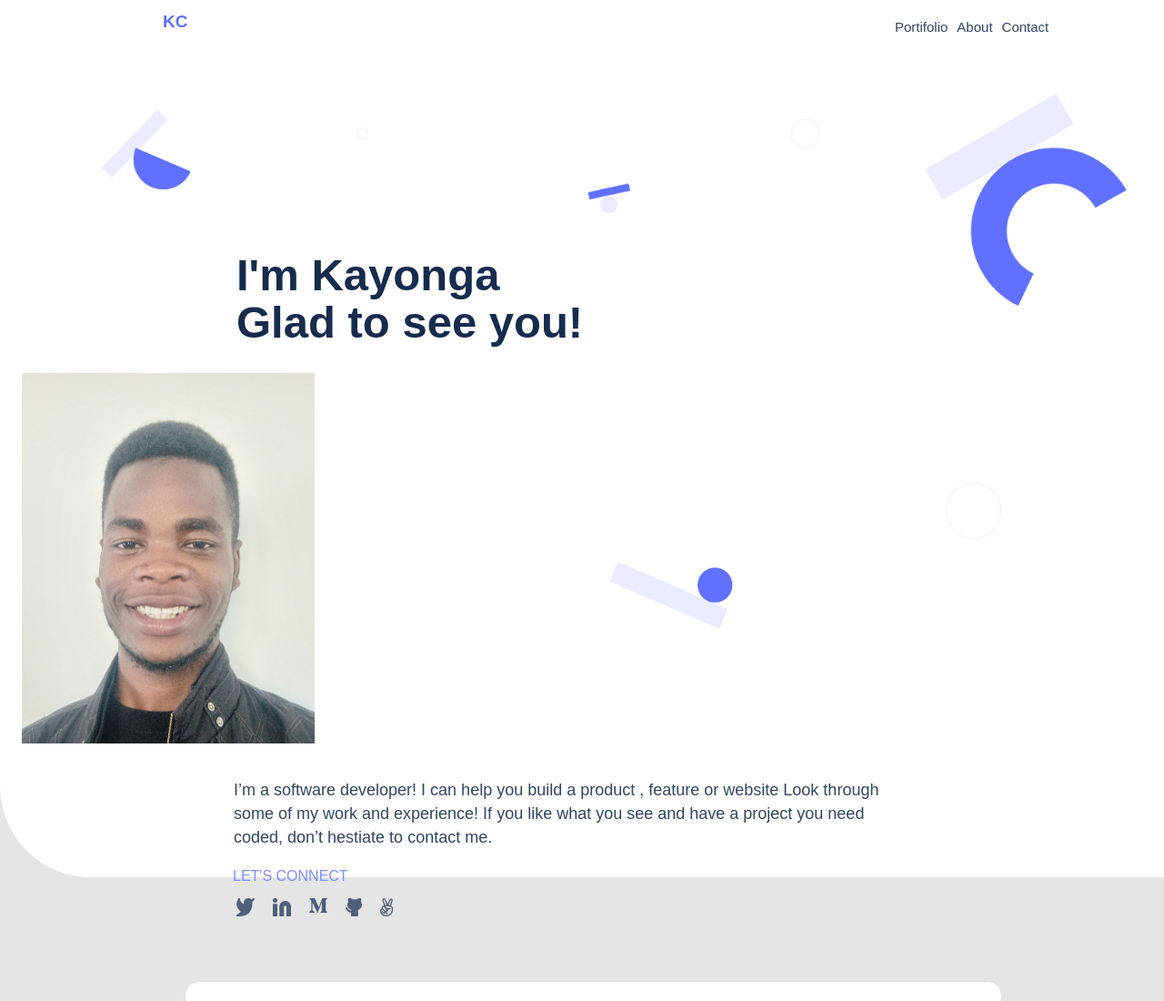
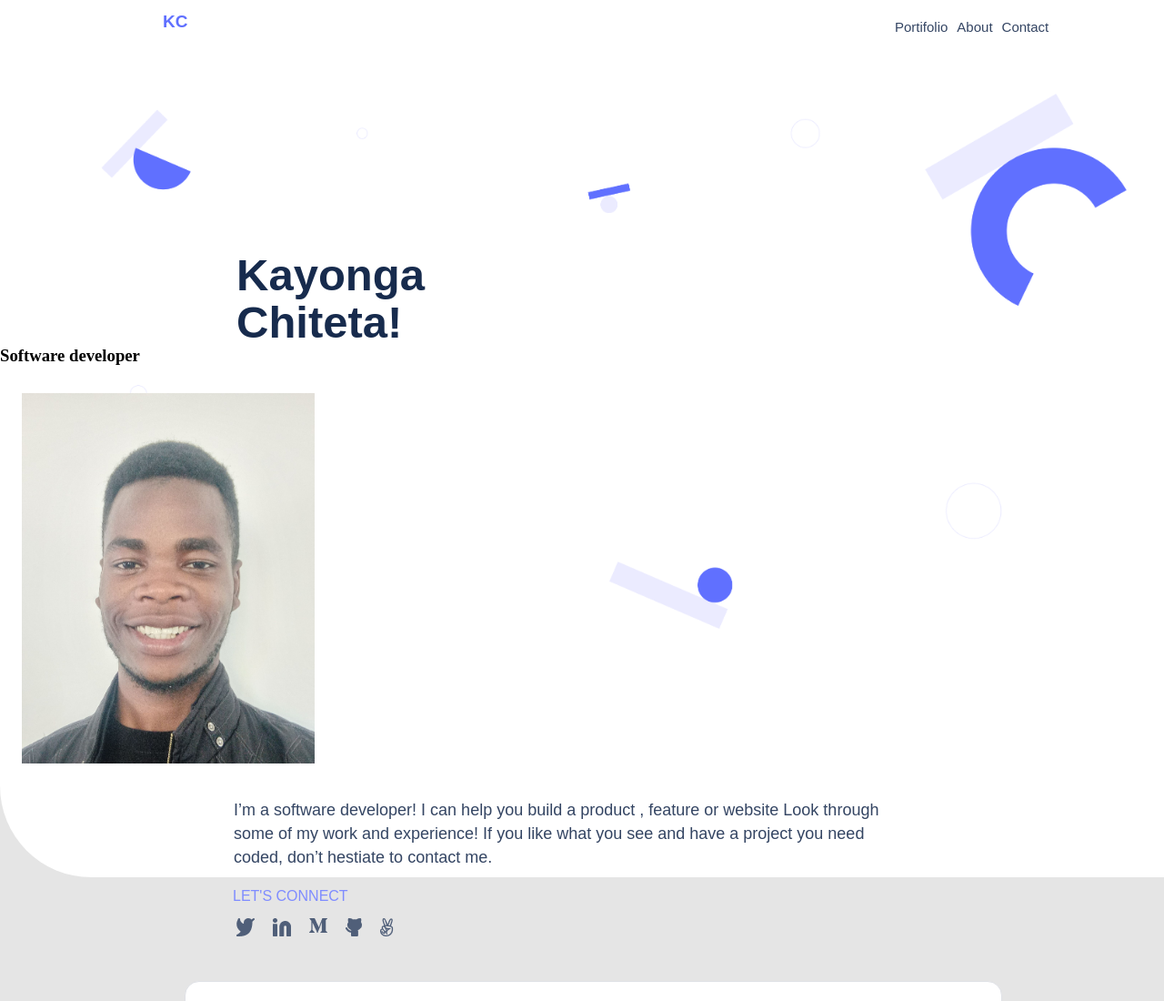
Before and after one commit to Kayonga99/the-big-project, a website: page index.html in a window 1280 px wide. Shown: the top 1100 px of the page at 91% size. Drawn offline with Linux system fonts and the light colour scheme.

Commit message:
Update h1 and add h3.

```diff
--- a/index.html
+++ b/index.html
@@ -21,7 +21,9 @@
   </header>
   <main class="main-section" id="portifoilo">
     <section class="intro intro-b">
-      <h1>I'm Kayonga Glad to see you!</h1>
+      <h1>Kayonga Chiteta!</h1>
+      <h3>Software developer</h3>
+
 <img  class="kayo" src="./photos/profile.jpg" alt="Kayonga Chiteta">
 
       <p class="prg text">
```
